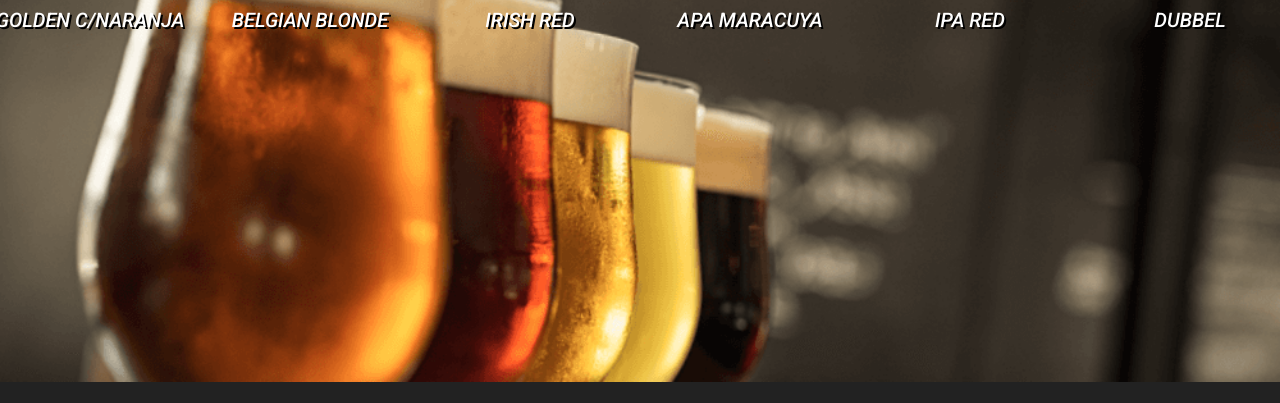
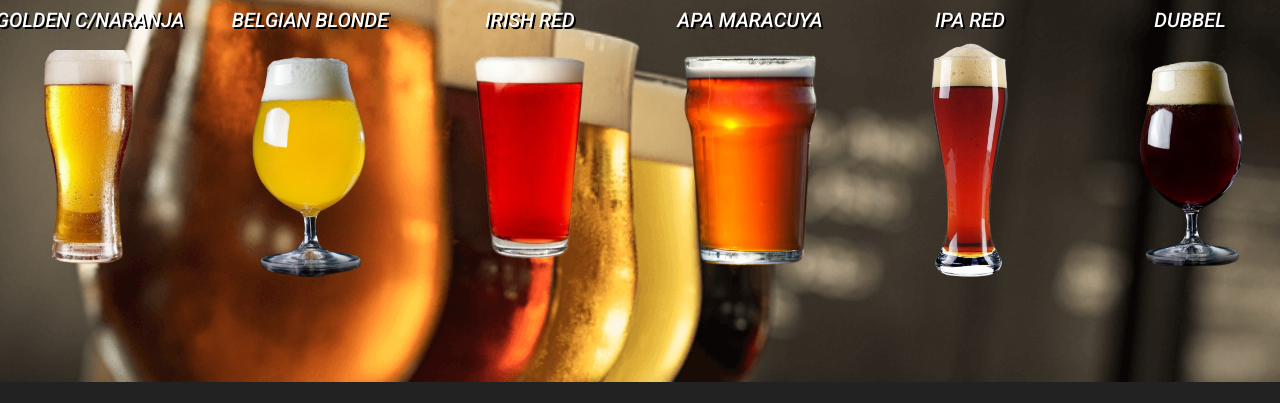
Before and after one commit to DamianJacques/miproyecto, a website: page pages/estilos.html in a window 1280 px wide. Shown: the part 241-644 px from the top of the page. Drawn offline with Linux system fonts and the light colour scheme; the site is published under a folder, as on GitHub Pages, so addresses that start at the root find nothing.

Commit message:
arregle las imagenes de estilo

```diff
--- a/scss/secciones/_estilos.scss
+++ b/scss/secciones/_estilos.scss
@@ -51,7 +51,7 @@
 }
 
 .cardDorada {
-  background-image: url("/img/Dorada.png");
+  background-image: url("../img/Dorada.png");
   @extend %cardsEstilos;
 }
 
@@ -61,42 +61,42 @@ section:hover .infoEstilo {
 }
 
 .cardGolden {
-  background-image: url("/img/golden.png");
+  background-image: url("../img/golden.png");
   @extend %cardsEstilos;
   background-size: 80%;
 }
 
 .cardBelgian {
-  background-image: url("/img/belgian.png");
+  background-image: url("../img/belgian.png");
   @extend %cardsEstilos;
   background-size: 220%;
 }
 
 .cardIrish {
-  background-image: url("/img/irish2.png");
+  background-image: url("../img/irish.png");
   @extend %cardsEstilos;
 }
 
 .cardApa {
-  background-image: url("/img/apa2.png");
+  background-image: url("../img/apa.png");
   @extend %cardsEstilos;
   background-size: 70%;
 }
 
 .cardIpa {
-  background-image: url("/img/ipa2.png");
+  background-image: url("../img/ipa.png");
   @extend %cardsEstilos;
   background-size: 130%;
 }
 
 .cardDubbel {
-  background-image: url("/img/dubbel2.png");
+  background-image: url("../img/dubbel.png");
   @extend %cardsEstilos;
   background-size: 200%;
 }
 
 .cardImperial {
-  background-image: url("/img/stout2.png");
+  background-image: url("../img/stout.png");
   @extend %cardsEstilos;
   background-size: 70%;
 }
```
Also changed, not shown: pages/historia.html (+2 -2 lines), css/style.css, img/5ffe0d4faaf02_950_534!.jpg (deleted), img/Recetas-de-Belgian-Blond-Ale.jpg (deleted), img/Recetas-de-Belgian-Dubbel.jpg (deleted), img/apa.png (renamed from img/apa2.png), img/dubbel.jpg (deleted), img/dubbel.png (renamed from img/dubbel2.png), img/golden2.jpg (deleted), img/ipa.jpg (deleted), img/ipa.png (renamed from img/ipa2.png), img/irish.jpg (deleted), img/irish.png (renamed from img/irish2.png), img/stout.jpg (deleted), 1 more files, 2 other files.
